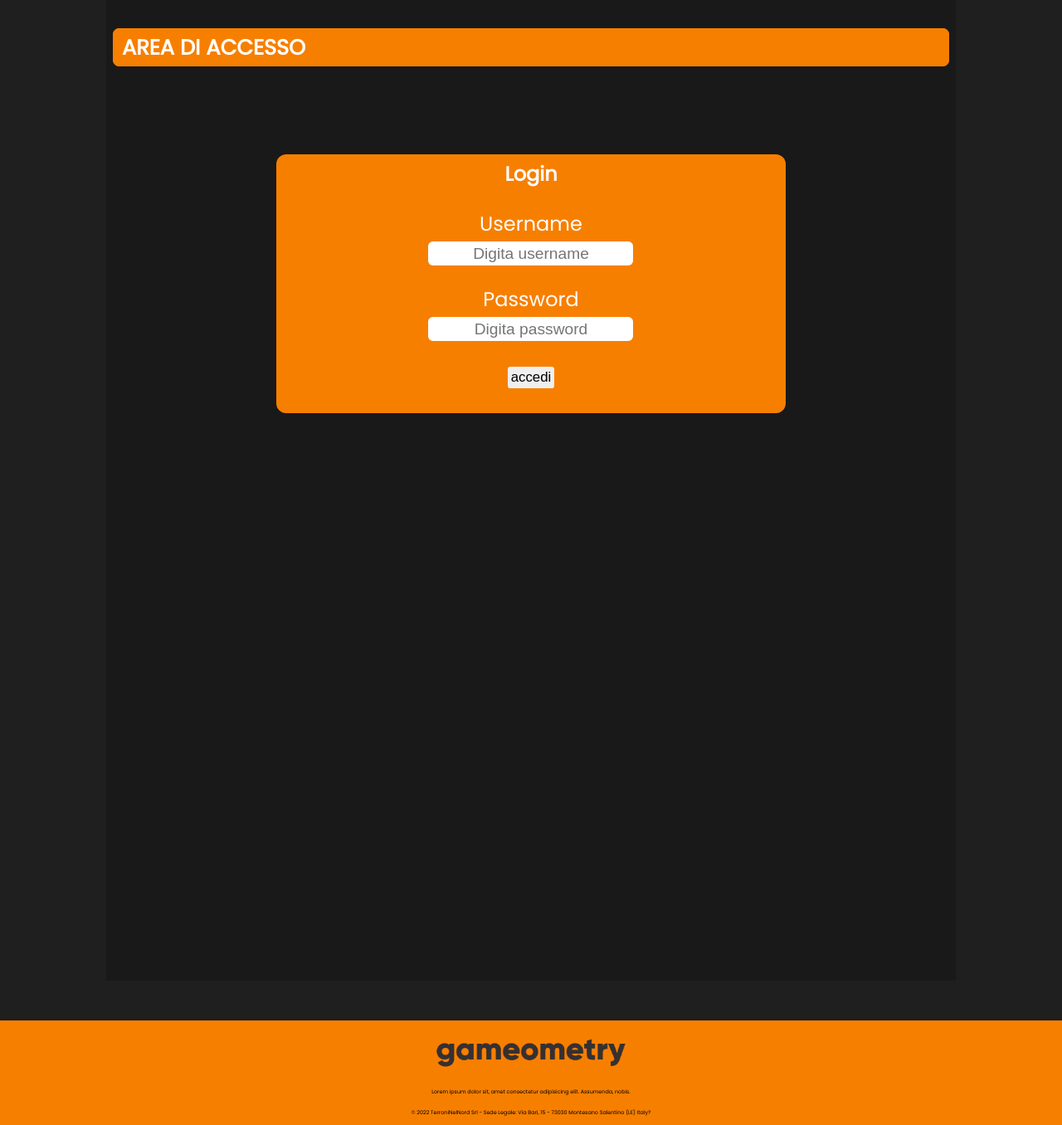
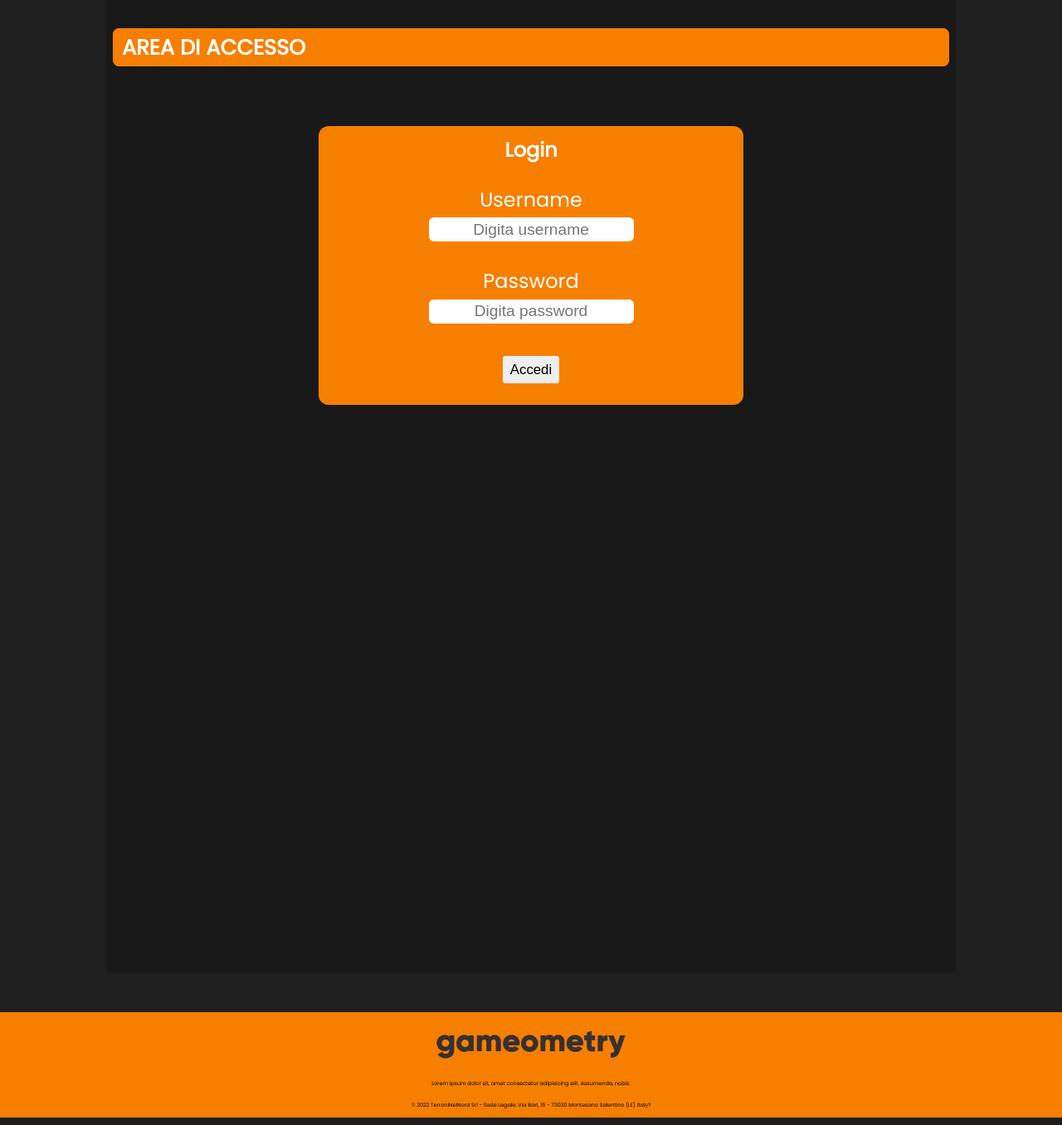
Before and after one commit to TechWebProject/Gameometry-webSite, a PHP site: page /areaLogIn.html in a window 1280 px wide. Shown: the part 360-1716 px from the top of the page at 83% size. Run offline with PHP 8.4, Linux system fonts and the light colour scheme.

Commit message:
Modificato design login (vedete se vi piace)

```diff
--- a/Codice/areaLogIn.html
+++ b/Codice/areaLogIn.html
@@ -61,7 +61,7 @@
                         <input type="password" name="password" id="password" placeholder="Digita password" maxlength="20" />
                     </span>
                     <span id="submitButton">
-                        <button id="submit" aria-label="clicca per accedere al sito">accedi</button>
+                        <button id="submit" aria-label="clicca per accedere al sito">Accedi</button>
                     </span>
                 </fieldset>
             </form>
--- a/Codice/style.css
+++ b/Codice/style.css
@@ -741,25 +741,24 @@ PAGINA DI ACCESSO
     display: flex;
     justify-content: center;
     font-size: 1.5em;
-    padding-top: 4.4em;
-    padding-bottom: 12.0em;
+    padding-top: 3em;
+    padding-bottom: 3em;
 }
 #logIn form{
-    width: 60%;
+    width: 50%;
     border-radius: 0.5em;
     background-color: #F77F00;
 }
 #logIn legend{
     font-weight: bolder;
     color: white;
-    padding-top: 0.5em;
+    padding-top: 0.7em;
     padding-bottom: 1.5em;
 }
 #logIn form fieldset{
     border: none;
-    height: 13.0em;
-    padding-left: 2.0em;
-    padding-right: 2.0em;
+    height: 14.0em;
+
 }
 #logIn label{
     display: block;
@@ -769,7 +768,8 @@ PAGINA DI ACCESSO
 
 #usernameBox, #passwordBox{
     display: block;
-    padding-bottom: 1.2em;
+    margin-bottom: 1.5em;
+
 }
 
 #username, #password{
@@ -781,9 +781,13 @@ PAGINA DI ACCESSO
 }
 
 #submit{
-    padding: 0.2em;
+    padding: 0.4em;
+    padding-left: 0.5em;
+    padding-right: 0.5em;
     border-radius: 0.2em;
     font-size: 0.7em;
+    margin-top: 0.2em;
+    margin-bottom: 0.6em;
     border: none;
 }
 
```
